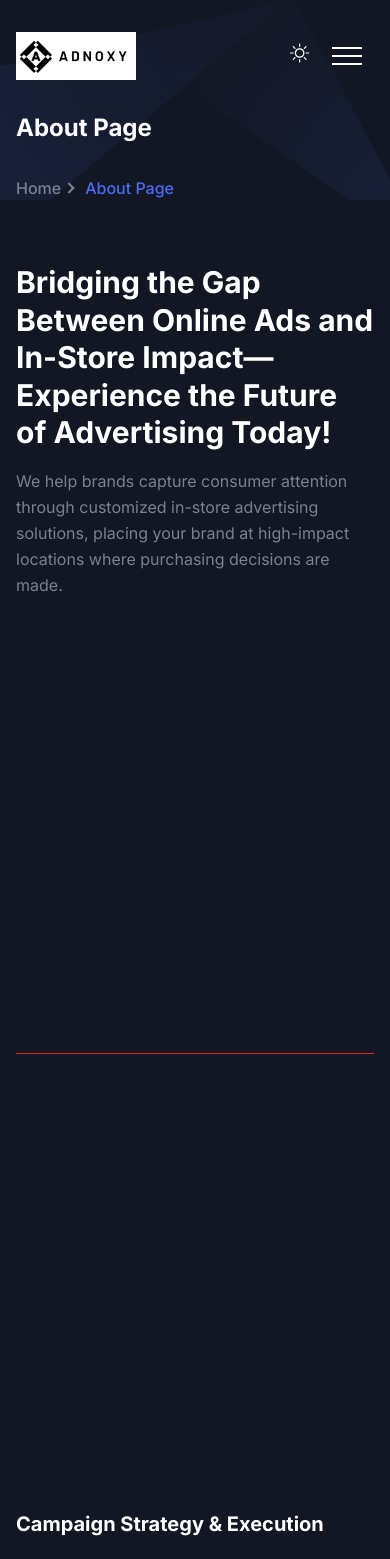
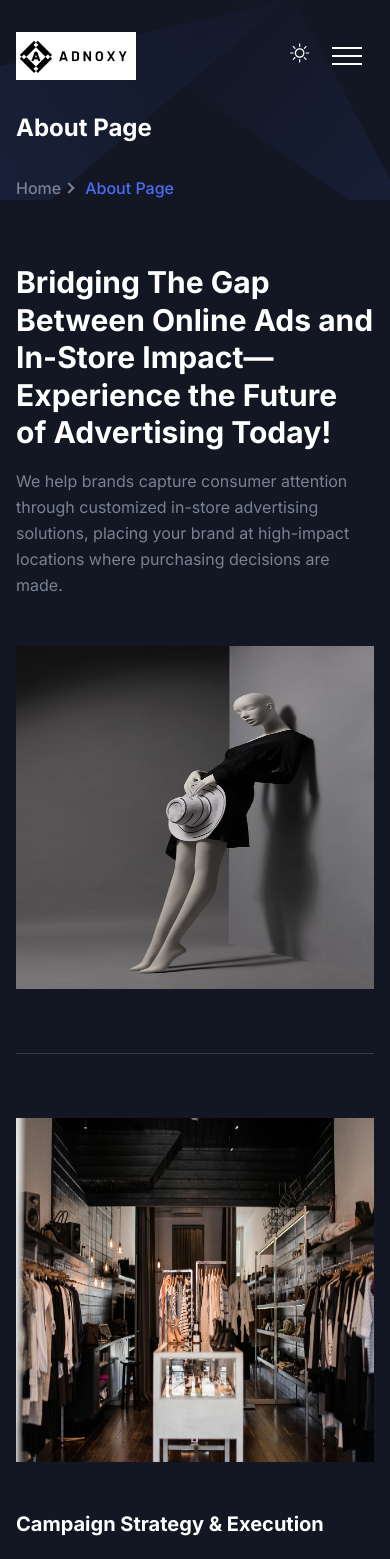
Before and after one commit to aman-adnoxy/adnoxy-web, a Next.js app: page /about in a window 390 px wide. Shown: the top 1559 px of the page. Built offline with nearby package versions, Linux system fonts and the light colour scheme.

Commit message:
blog-author image change

```diff
--- a/src/components/About/AboutSectionOne.tsx
+++ b/src/components/About/AboutSectionOne.tsx
@@ -9,9 +9,9 @@ const checkIcon = (
 
 const AboutSectionOne = () => {
   const List = ({ text }) => (
-    <p className="mb-5 flex items-center text-lg font-medium text-red-600">
-  <span className="mr-4 flex h-[30px] w-[30px] items-center justify-center rounded-md bg-red-200 text-red-600">
-    {checkIcon}
+    <p className="mb-5 flex items-center text-lg font-medium text-body-color">
+    <span className="mr-4 flex h-[30px] w-[30px] items-center justify-center rounded-md bg-primary bg-opacity-10 text-primary">
+      {checkIcon}
   </span>
   {text}
 </p>
@@ -20,12 +20,12 @@ const AboutSectionOne = () => {
   return (
     <section id="about" className="pt-16 md:pt-20 lg:pt-28">
       <div className="container">
-      <div className="border-b border-black pb-16 dark:border-red-600 md:pb-20 lg:pb-28">
+      <div className="border-b border-black pb-16 dark:border-white/[.15] md:pb-20 lg:pb-28">
 
           <div className="-mx-4 flex flex-wrap items-center">
             <div className="w-full px-4 lg:w-1/2">
               <SectionTitle
-                title="Bridging the Gap Between Online Ads and In-Store Impact—Experience the Future of Advertising Today!"
+                title="Bridging The Gap Between Online Ads and In-Store Impact—Experience the Future of Advertising Today!"
                 paragraph="We help brands capture consumer attention through customized in-store advertising solutions, placing your brand at high-impact locations where purchasing decisions are made."
                 mb="44px"
 
@@ -48,7 +48,12 @@ const AboutSectionOne = () => {
                   fill
                   className="mx-auto max-w-full drop-shadow-three dark:hidden dark:drop-shadow-none lg:mr-0"
                 />
-
+               <Image
+                  src="/images/about/image.png"
+                  alt="about-image"
+                  fill
+                  className="mx-auto hidden max-w-full drop-shadow-three dark:block dark:drop-shadow-none lg:mr-0"
+                />
               </div>
             </div>
 
--- a/src/components/About/AboutSectionTwo.tsx
+++ b/src/components/About/AboutSectionTwo.tsx
@@ -1,32 +1,39 @@
-import Image from "next/image";
+
+
+import Image from "next/image"; // Ensure Image is imported correctly
 
 const AboutSectionTwo = () => {
   return (
     <section className="py-16 md:py-20 lg:py-28">
       <div className="container">
         <div className="-mx-4 flex flex-wrap items-center">
+          {/* Left Side Image */}
           <div className="w-full px-4 lg:w-1/2">
-            <div
-              className="relative mx-auto mb-12 aspect-[25/24] max-w-[500px] text-center lg:m-0"
-              data-wow-delay=".15s"
-            >
-             <div className="w-full px-4 lg:w-1/2">
+            <div className="relative mx-auto mb-12 aspect-[25/24] max-w-[500px] text-center lg:m-0" data-wow-delay=".15s">
               <div className="relative mx-auto aspect-[25/24] max-w-[500px] lg:mr-0">
                 <Image
                   src="/images/about/image2.png"
                   alt="about-image"
-                               fill
+                  layout="fill"
+                  objectFit="cover" // Ensures proper rendering
                   className="mx-auto max-w-full drop-shadow-three dark:hidden dark:drop-shadow-none lg:mr-0"
                 />
+<Image
+                src="/images/about/image2.png"
+                alt="about image"
+                fill
+                className="hidden drop-shadow-three dark:block dark:drop-shadow-none"
+              />
+
 
               </div>
             </div>
-
-            </div>
           </div>
 
+          {/* Right Side Text Content */}
           <div className="w-full px-4 lg:w-1/2">
             <div className="max-w-[470px]">
+              {/* Campaign Strategy */}
               <div className="mb-9">
                 <h3 className="mb-4 text-xl font-bold text-black dark:text-white sm:text-2xl lg:text-xl xl:text-2xl">
                   Campaign Strategy & Execution
@@ -35,6 +42,7 @@ const AboutSectionTwo = () => {
                   We create and execute tailored campaigns to showcase your brand in the right retail spaces.
                 </p>
               </div>
+              {/* Sampling & Product Trials */}
               <div className="mb-9">
                 <h3 className="mb-4 text-xl font-bold text-black dark:text-white sm:text-2xl lg:text-xl xl:text-2xl">
                   Sampling & Product Trials
@@ -43,6 +51,7 @@ const AboutSectionTwo = () => {
                   Engage customers by offering samples in partner stores, allowing them to experience your brand firsthand and build connections.
                 </p>
               </div>
+              {/* Shelf Space Rental */}
               <div className="mb-1">
                 <h3 className="mb-4 text-xl font-bold text-black dark:text-white sm:text-2xl lg:text-xl xl:text-2xl">
                   Shelf Space Rental
--- a/src/components/Hero/index.tsx
+++ b/src/components/Hero/index.tsx
@@ -5,8 +5,8 @@ const Hero = () => {
     <>
       <section
         id="home"
-        className="relative z-10 overflow-hidden bg-white pb-16 pt-[120px] dark:bg-gray-dark md:pb-[120px] md:pt-[150px] xl:pb-[160px] xl:pt-[180px] 2xl:pb-[200px] 2xl:pt-[210px]"
-      >
+        className="relative z-10 overflow-hidden bg-[#ffffff] pb-16 pt-[120px] dark:bg-[#000000] md:pb-[120px] md:pt-[150px] xl:pb-[160px] xl:pt-[180px] 2xl:pb-[200px] 2xl:pt-[210px]"
+ >
         <div className="container">
           <div className="-mx-4 flex flex-wrap">
             <div className="w-full px-4">
--- a/src/components/Video/index.tsx
+++ b/src/components/Video/index.tsx
@@ -26,7 +26,7 @@ const Video = () => {
               data-wow-delay=".15s"
             >
               <div className="relative aspect-[77/40] items-center justify-center">
-                <Image src="/images/video/video.jpg" alt="video image" fill />
+                <Image src="/images/blog/blog-details-02.jpg" alt="video image" fill />
                 <div className="absolute right-0 top-0 flex h-full w-full items-center justify-center">
                   <button
                     aria-label="video play button"
```
Also changed, not shown: public/images/blog/author-02.png. Lines whose indentation alone changed are shown as unchanged.
